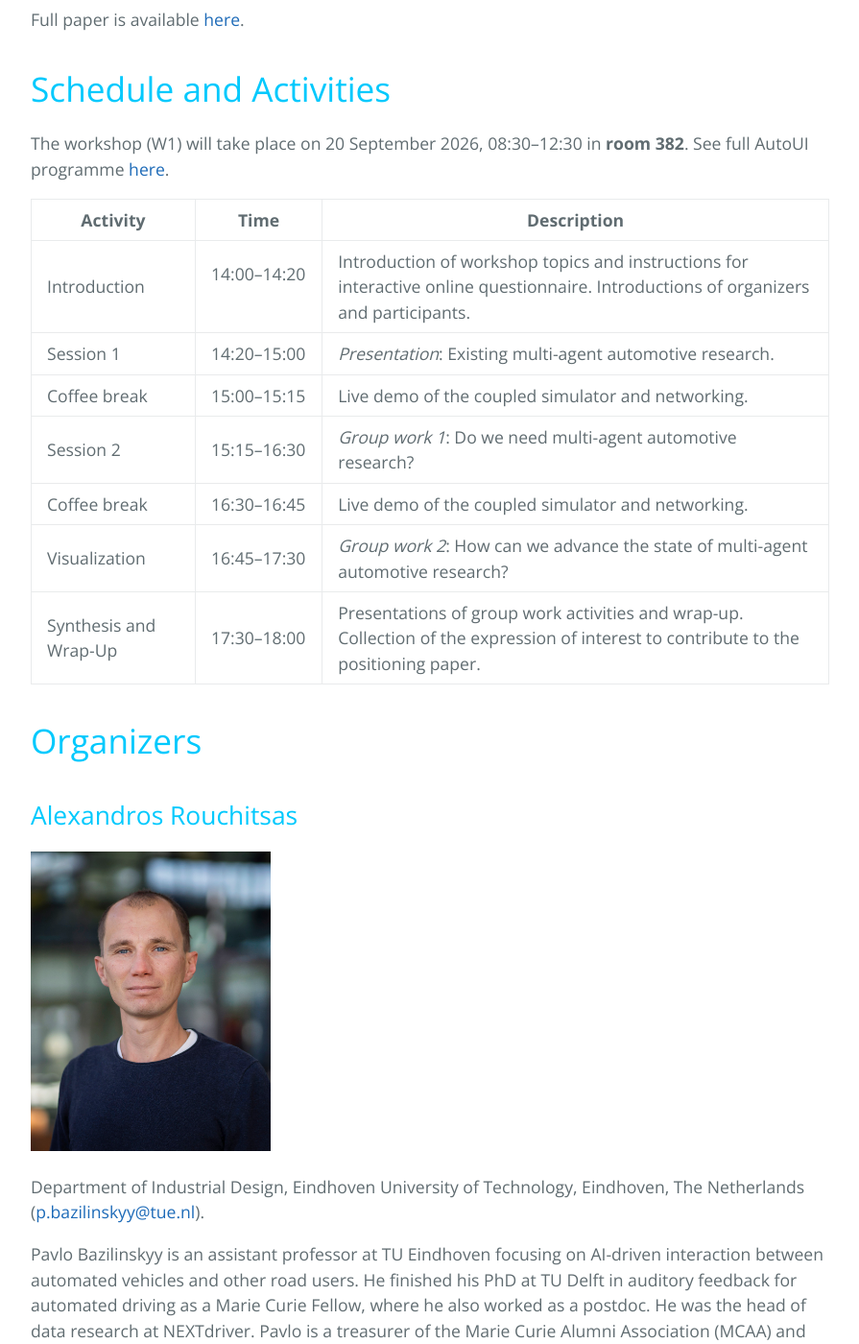
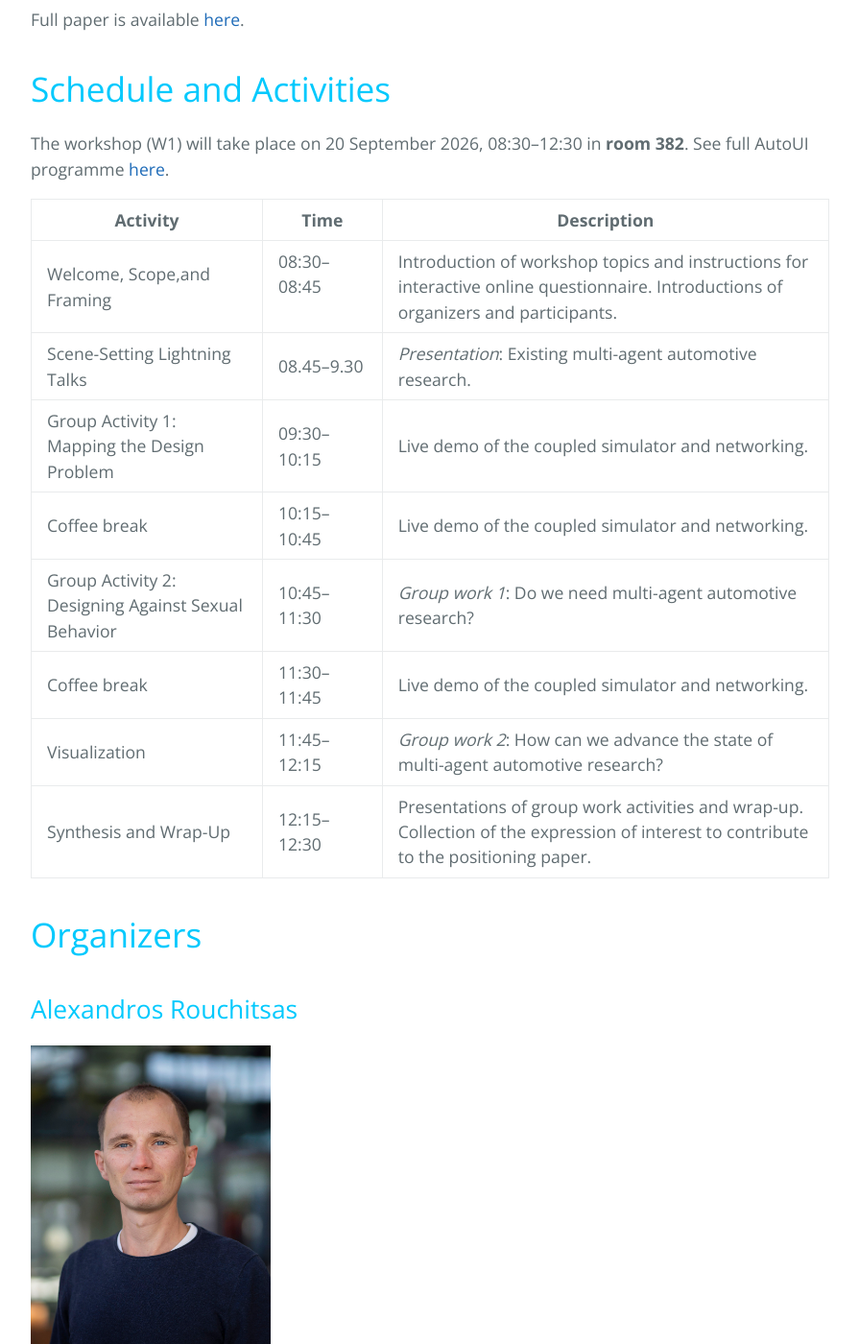
Before and after one commit to love-in-traffic/love-in-traffic.github.io, a Jekyll site: the page built from index.md, in a window 1280 px wide and 1400 px high, scrolled down 1061 px. Shown: the whole window at 96% size, without its empty margins (192-1087 px from the left). Built offline with Jekyll 4.4.1, drawn with Linux system fonts in a browser that asks for light colours.

Commit message:
Update index.md

```diff
--- a/index.md
+++ b/index.md
@@ -22,13 +22,14 @@ The workshop (W1) will take place on 20 September 2026, 08:30–12:30 in **room
 
  Activity | Time | Description
 -------------------|--------------------|--------------------------------------------------------------------------------------------------------------------------------------
- Introduction<img width=10/>      | 14:00–14:20<img width=70/>        | Introduction of workshop topics and instructions for interactive online questionnaire. Introductions of organizers and participants.
- Session 1         | 14:20–15:00        | *Presentation*: Existing multi-agent automotive research.
- Coffee break      | 15:00–15:15        | Live demo of the coupled simulator and networking.
- Session 2         | 15:15–16:30        | *Group work 1*: Do we need multi-agent automotive research?
- Coffee break      | 16:30–16:45        | Live demo of the coupled simulator and networking.
- Visualization         | 16:45–17:30        | *Group work 2*: How can we advance the state of multi-agent automotive research?
- Synthesis and Wrap-Up           | 17:30–18:00        | Presentations of group work activities and wrap-up. Collection of the expression of interest to contribute to the positioning paper.
+ Welcome, Scope,and Framing<img width=10/>      | 08:30–08:45<img width=70/>        | Introduction of workshop topics and instructions for interactive online questionnaire. Introductions of organizers and participants.
+ Scene-Setting Lightning Talks         | 08.45–9.30        | *Presentation*: Existing multi-agent automotive research.
+ Group Activity 1: Mapping the Design Problem      | 09:30–10:15      | Live demo of the coupled simulator and networking.
+ Coffee break      | 10:15–10:45        | Live demo of the coupled simulator and networking.
+ Group Activity 2: Designing Against Sexual Behavior         | 10:45–11:30       | *Group work 1*: Do we need multi-agent automotive research?
+ Coffee break      | 11:30–11:45        | Live demo of the coupled simulator and networking.
+ Visualization         | 11:45–12:15        | *Group work 2*: How can we advance the state of multi-agent automotive research?
+ Synthesis and Wrap-Up           | 12:15–12:30        | Presentations of group work activities and wrap-up. Collection of the expression of interest to contribute to the positioning paper.
 
 # Organizers
 ## Alexandros Rouchitsas
```
